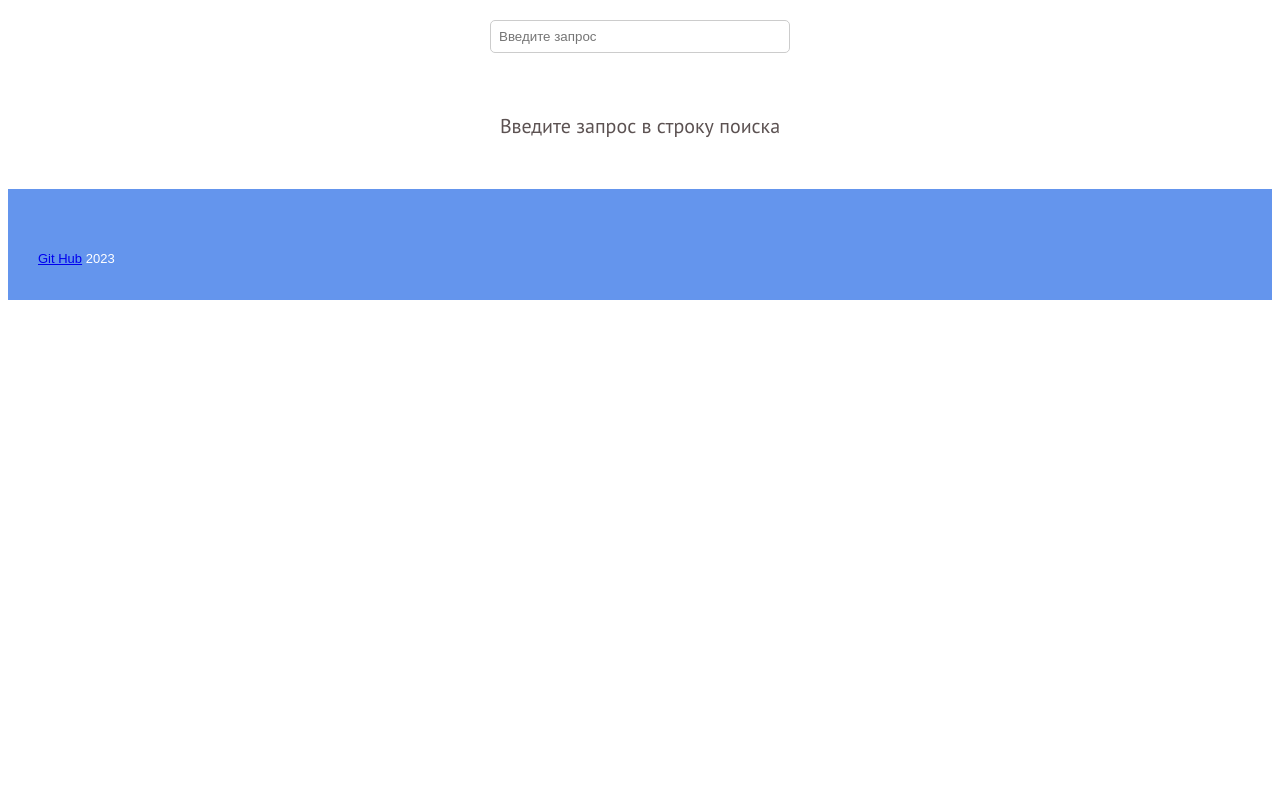
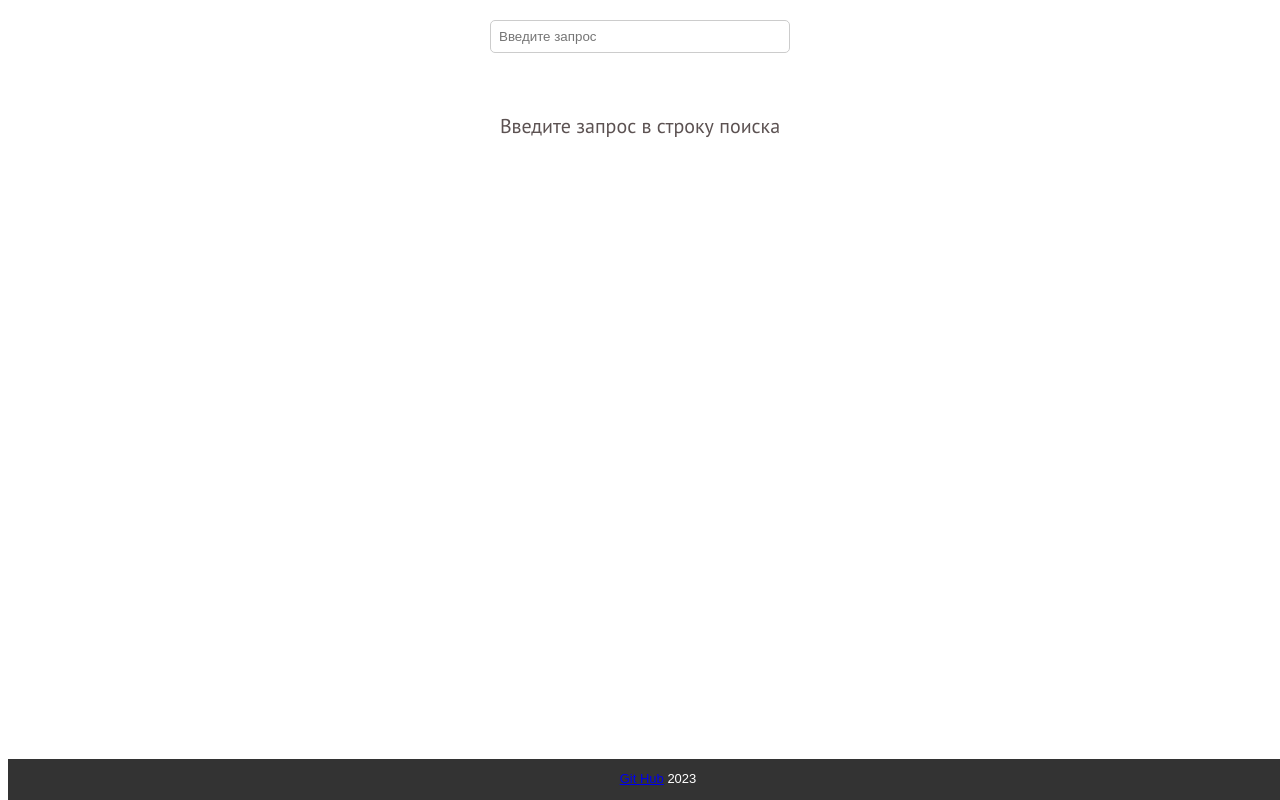
Before and after one commit to zloypelmen/FilmsSearch, a plain HTML site: page index.html in a window 1280 px wide. Drawn offline with Linux system fonts and the light colour scheme.

Commit message:
fix: fix the footer at the bottom of the page

```diff
--- a/main.css
+++ b/main.css
@@ -82,9 +82,14 @@ input {
 }
 
 footer {
-    background-color:cornflowerblue;
-    padding: 30px;
-    padding-top: 60px;
+    position: fixed;
+    bottom: 0;
+    width: 100%;
+    background-color: #333; /* Цвет фона футера */
+    color: #fff; /* Цвет текста футера */
+    padding: 10px;
+    text-align: center;
+
 }
 
 footer .copyright {
```
